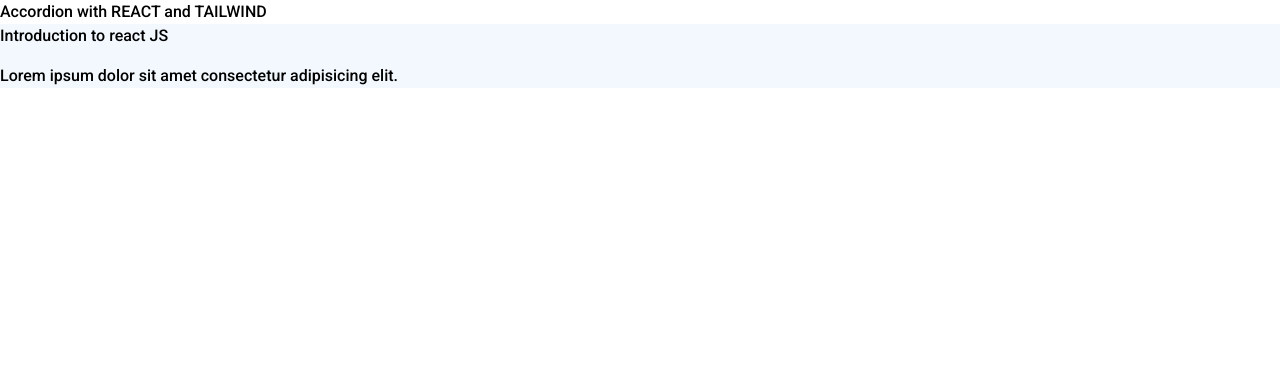
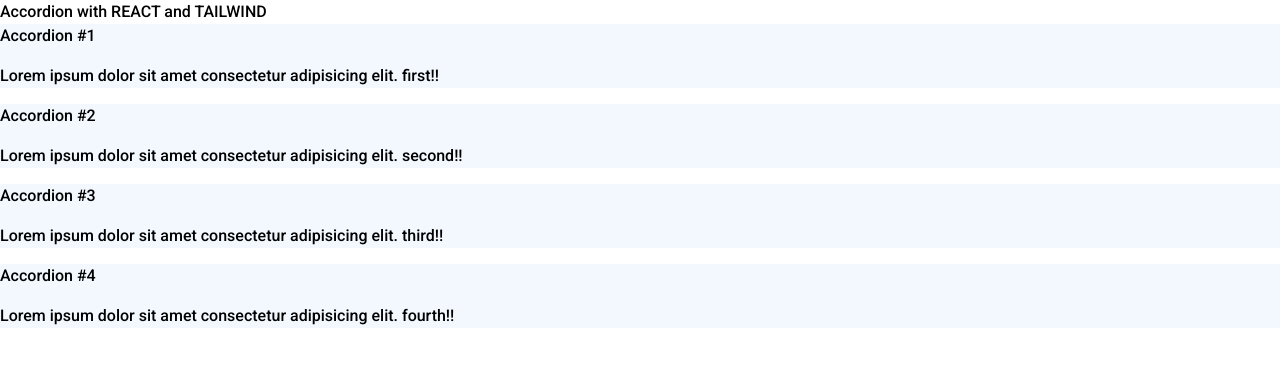
Before and after one commit to Prajwal912/Accordion, a React (Vite) app: page / in a window 1280 px wide. Shown: the top 366 px of the page. Built offline with nearby package versions, Linux system fonts and the light colour scheme; a web font is replaced by a local one.

Commit message:
added props and basic styles clean up

```diff
--- a/src/components/AccordionItem.jsx
+++ b/src/components/AccordionItem.jsx
@@ -1,21 +1,22 @@
 import React from "react";
 import '../styles/Accordion.css';
 
-const AccordionItem = () => {
+const AccordionItem = ({title, content}) => {
   return (
     <>
       <div className="accordion--item active
        flex flex-col items-start w-[600px] p-5
         rounded-[15px] pl-[72px] cursor-pointer">
-        <div className="icon--container active">
+        <div className="icon--container active
+        ">
           <div className="stroke--one active"></div>
           <div className="stroke--two"></div>
         </div>
         <h1 className="accordion--title
-         text-black	text-base font-medium">Introduction to react JS</h1>
+         text-black	text-base font-medium">{title}</h1>
         <p className="accordion--content active
         max-h-0 text-black m-0 font-light overflow-hidden text-xs	">
-          Lorem ipsum dolor sit amet consectetur adipisicing elit.
+          {content}
         </p>
       </div>
     </>
--- a/src/components/AccordionMenu.jsx
+++ b/src/components/AccordionMenu.jsx
@@ -10,7 +10,24 @@
         </h1>
 
         <div className="accordion--items flex flex-col items-start pt-5 gap-[15px]">
-          <AccordionItem />
+        <AccordionItem
+          title="Accordion #1"
+          content=" Lorem ipsum dolor sit amet consectetur adipisicing elit. first!!"
+        />
+        <AccordionItem
+          title="Accordion #2"
+          content=" Lorem ipsum dolor sit amet consectetur adipisicing elit. second!!"
+        />
+        <AccordionItem
+          title="Accordion #3"
+          content=" Lorem ipsum dolor sit amet consectetur adipisicing elit. third!!"
+        />
+        <AccordionItem
+          title="Accordion #4"
+          content=" Lorem ipsum dolor sit amet consectetur adipisicing elit. fourth!!"
+        />
+
+
         </div>
       </div>
     </>
--- a/src/styles/Accordion.css
+++ b/src/styles/Accordion.css
@@ -15,3 +15,52 @@
     max-height: 2rem;
     margin: 1rem 0;
 }
+
+.icon--container{
+    content: '';
+    position: absolute;
+    width: 12px;
+    height: 12px;
+    z-index: 2;
+    border-radius: 39px;
+    transform: translateX(-3rem) translateY(0.25rem);
+    padding: 0.5rem;
+    transition: background-color 0.5s, box-shadow 0.5;
+}
+
+.icon--container.active{
+    background-color: white;
+    box-shadow: rgba(99, 99, 99, 0.2) 0px 2px 8px 0px;
+}
+
+.stroke--one,
+.stroke--two{
+    position: relative;
+    content: '';
+    z-index: 1;
+    transition: 0.5s all;
+}
+
+.stroke--one{
+    width: 2px;
+    height: 12px;
+    border-radius: 3px;
+    background-color: #000;
+    transform: translateY(calc(-8px / 2 - 1.5px)) translateX(-1px) rotate(0deg);
+}
+
+.stroke--one.active{
+    width: 2px;
+    height: 12px;
+    border-radius: 3px;
+    transform: translateY(calc(-8px / 2 - 1.5px)) translateX(-1px) rotate(90deg);
+}
+
+/* translateY(calc(-17.8px))  */
+.stroke--two{
+    width: 2px;
+    height: 12px;
+    border-radius: 3px;
+    background-color: #000;
+    transform: translateY(calc(-32px / 2 - 1.5px))  translatex(-1px) rotate(90deg);
+}
```
